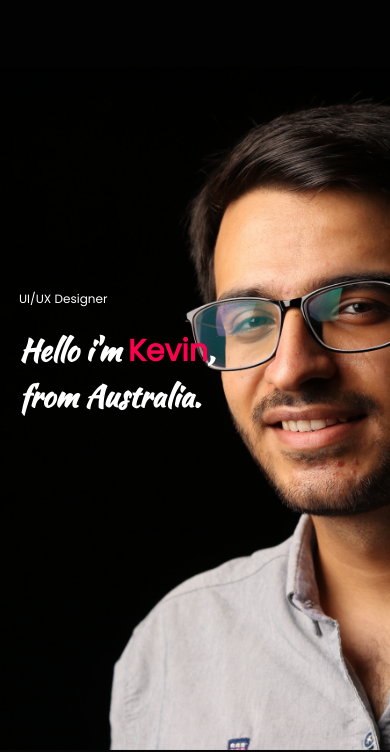
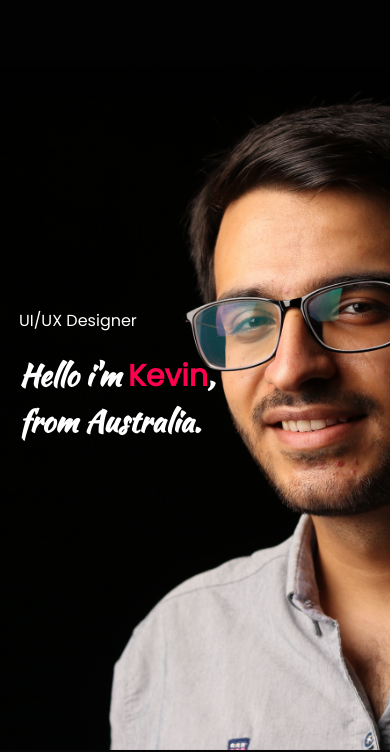
Before and after one commit to CodebyIan/Personal-Portfolio-Kevin-Website, a plain HTML site: page index.html in a window 390 px wide. Shown: the part 94-846 px from the top of the page. Drawn offline with Linux system fonts and the light colour scheme.

Commit message:
Update style.css

```diff
--- a/style.css
+++ b/style.css
@@ -386,8 +386,8 @@ nav .fa-solid {
     background-image: url("images/phone-background.png");
   }
   .header_text {
-    margin-top: 100%;
-    font-size: 12px;
+    margin-top: 330px;
+    font-size: 16px;
     margin-left: -20px;
   }
   .header_text h1 {
```
